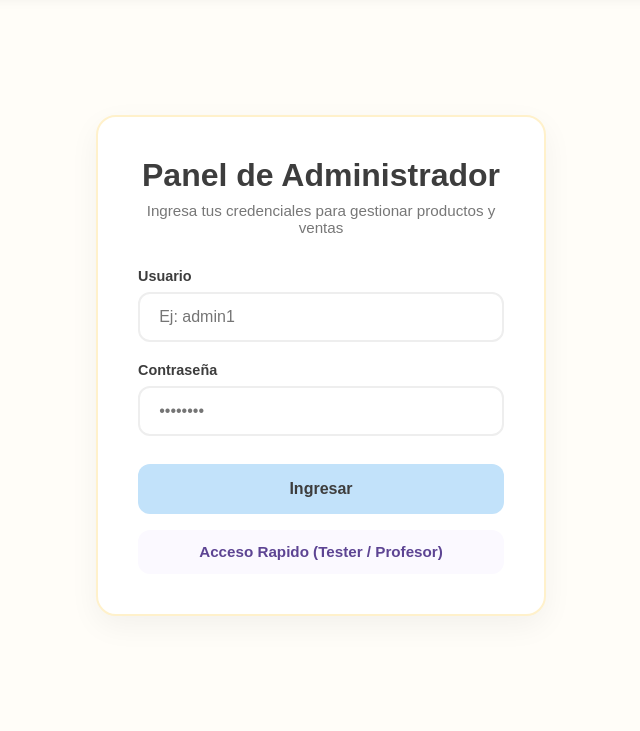
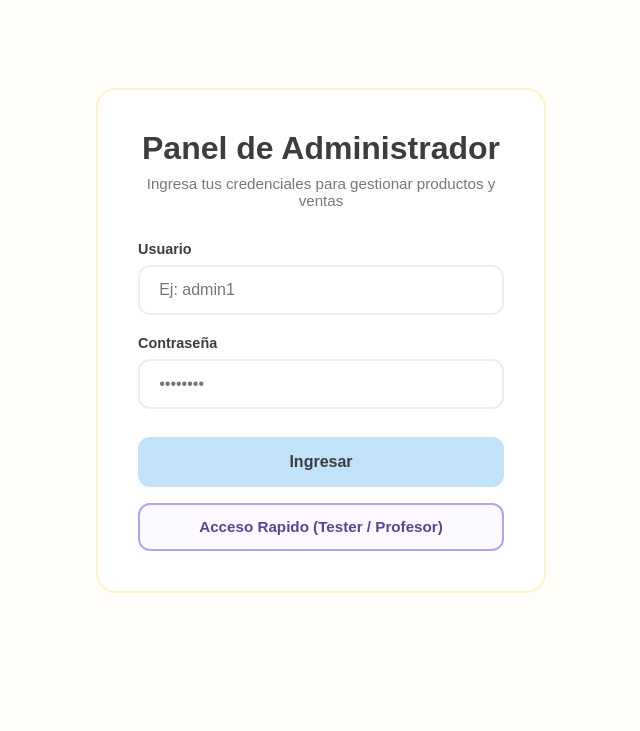
Before and after one commit to AlbarracinMaximo/segundo-parcial-progra3, a web app: file frontend/login.html in a window 1280 px wide. Shown: the part 69-800 px from the top of the page, without its empty margins (319-959 px from the left). Run offline with its HTML, style and script files only (its server is not run), Linux system fonts and the light colour scheme.

Commit message:
Agrego comentarios en backend y frontend de login

```diff
--- a/frontend/css/styles.css
+++ b/frontend/css/styles.css
@@ -1,3 +1,4 @@
+/* VARIABLES DE COLORES (paleta reutilizable en todo el proyecto) */
 :root {
     --rosa: #FFB8BF;
     --crema: #FFF1CB;
@@ -9,10 +10,11 @@
     --exito: #2ecc71;
 }
 
-/* GENERALES */
+/* GENERALES (reseteo basico y estilos base de la pagina) */
 * {
     margin: 0;
     padding: 0;
+    /* border-box hace que el padding y el borde se incluyan dentro del ancho/alto total del elemento */
     box-sizing: border-box;
 }
 
@@ -24,15 +26,15 @@ body {
     overflow-x: hidden;
 }
 
-
+/* BARRA DE NAVEGACION SUPERIOR */
 .top-nav {
+    /* flex distribuye logo, equipo y botones en una misma fila horizontal */
     display: flex;
     justify-content: space-between;
     align-items: center;
     padding: 1rem 2rem;
     background: #ffffff;
     border-bottom: 2px solid var(--crema);
-    box-shadow: 0 2px 10px rgba(0, 0, 0, 0.04);
 }
 
 .nav-logo .logo-text {
@@ -52,6 +54,7 @@ body {
     align-items: center;
 }
 
+/* BOTONES DE NAVEGACION */
 .btn-admin-link,
 .btn-secondary {
     text-decoration: none;
@@ -73,7 +76,7 @@ body {
 
 /* WELCOME / HERO */
 .welcome {
-    min-height: calc(100vh - 70px);
+    min-height: 85vh;
     display: flex;
     justify-content: center;
     align-items: center;
@@ -89,6 +92,7 @@ body {
     gap: 3rem;
 }
 
+/* TEXTO HERO */
 .hero-content {
     flex: 1;
 }
@@ -106,6 +110,7 @@ body {
     margin-bottom: 2rem;
 }
 
+/* FORMULARIO E INPUT DE BIENVENIDA */
 #welcomeForm {
     display: flex;
     flex-direction: column;
@@ -126,6 +131,7 @@ body {
     border-color: var(--lila);
 }
 
+/* BOTON WELCOME */
 #welcomeForm button {
     border: none;
     background: var(--celeste);
@@ -143,6 +149,7 @@ body {
     background: var(--rosa);
 }
 
+/* IMAGEN HERO */
 .hero-image {
     flex: 1;
     display: flex;
@@ -154,8 +161,10 @@ body {
     max-width: 700px;
 }
 
+/* PANTALLA DE LOGIN ADMINISTRADOR */
 .login-container {
-    min-height: calc(100vh - 70px);
+    /* Ocupa la mayor parte del alto de la pantalla y centra la tarjeta con flexbox */
+    min-height: 85vh;
     display: flex;
     justify-content: center;
     align-items: center;
@@ -167,9 +176,9 @@ body {
     border: 2px solid var(--crema);
     border-radius: 20px;
     padding: 2.5rem;
+    /* width 100% + max-width hace que sea responsive: en PC mide hasta 450px y en celular se adapta al ancho */
     width: 100%;
     max-width: 450px;
-    box-shadow: 0 10px 30px rgba(0, 0, 0, 0.05);
 }
 
 .login-card h2 {
@@ -186,6 +195,7 @@ body {
     margin-bottom: 2rem;
 }
 
+/* CAMPOS DEL FORMULARIO DE LOGIN */
 .form-group {
     display: flex;
     flex-direction: column;
@@ -212,6 +222,7 @@ body {
     border-color: var(--celeste);
 }
 
+/* BOTONES DEL LOGIN */
 .btn-primary {
     width: 100%;
     border: none;
@@ -233,7 +244,7 @@ body {
 
 .btn-quick-access {
     width: 100%;
-    border: 2px var(--lila);
+    border: 2px solid var(--lila);
     background: #fbf9ff;
     color: #5d4493;
     font-weight: bold;
@@ -250,6 +261,7 @@ body {
     color: white;
 }
 
+/* MENSAJE DE ERROR */
 .alert-error {
     background: #ffe6e6;
     color: var(--error);
@@ -260,7 +272,7 @@ body {
     text-align: center;
 }
 
-/* RESPONSIVE */
+/* RESPONSIVE (adapta el diseño en tablets y celulares menores a 900px) */
 @media screen and (max-width: 900px) {
     .top-nav {
         flex-direction: column;
```
Also changed, not shown: backend/index.js (+37 -3 lines), backend/src/config/environments.js (+7 -1 lines), backend/src/database/db.js (+18 -1 lines), backend/src/routes/admin.routes.js (+32 -9 lines), frontend/js/login.js (+34 -5 lines), frontend/login.html (+16 -0 lines).
